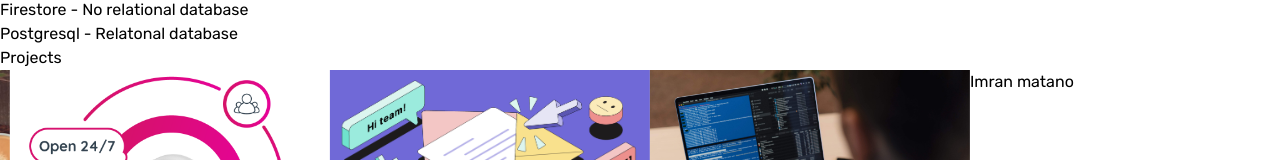
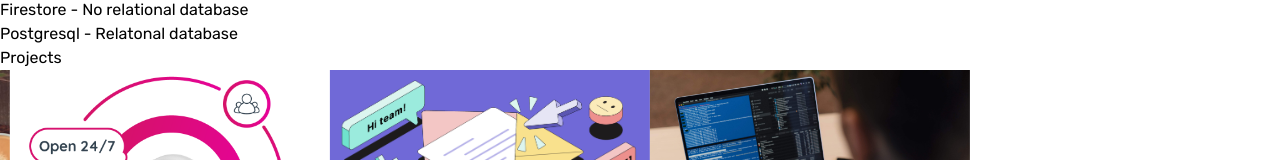
Before and after one commit to imrany/Portfolio, a React (Vite) app: page / in a window 1280 px wide. Shown: the part 1227-1387 px from the top of the page. Built offline with nearby package versions, Linux system fonts and the light colour scheme.

Commit message:
added linkedin profile and card

```diff
--- a/src/components/ui/Projects.tsx
+++ b/src/components/ui/Projects.tsx
@@ -100,8 +100,11 @@ function Projects() {
                             </p>
                         </a>
                     </div>
-                    <div className="badge-base LI-profile-badge" data-locale="en_US" data-size="medium" data-theme="light" data-type="VERTICAL" data-vanity="imranyy" data-version="v1">
-                        <a className="badge-base__link LI-simple-link" href="https://ke.linkedin.com/in/imranmatano?trk=profile-badge" target="_blank" rel="noopener noreferrer">Imran matano</a>
+
+                    <div className="md:px-[20px] max-sm:px-[10px] max-sm:w-[80vw] max-md:w-[60vw] md:w-[40vw] lg:w-[22vw] max-md:mb-[60px] max-md:pb-4">
+                        <a className="badge-base__link LI-simple-link" href="https://ke.linkedin.com/in/imranmatano?trk=profile-badge" target="_blank" rel="noopener noreferrer">
+                            <div className="badge-base LI-profile-badge" data-locale="en_US" data-size="medium" data-theme="light" data-type="VERTICAL" data-vanity="imranyy" data-version="v1"></div>
+                        </a>
                     </div>
                 </Slider>
             </div>
```
